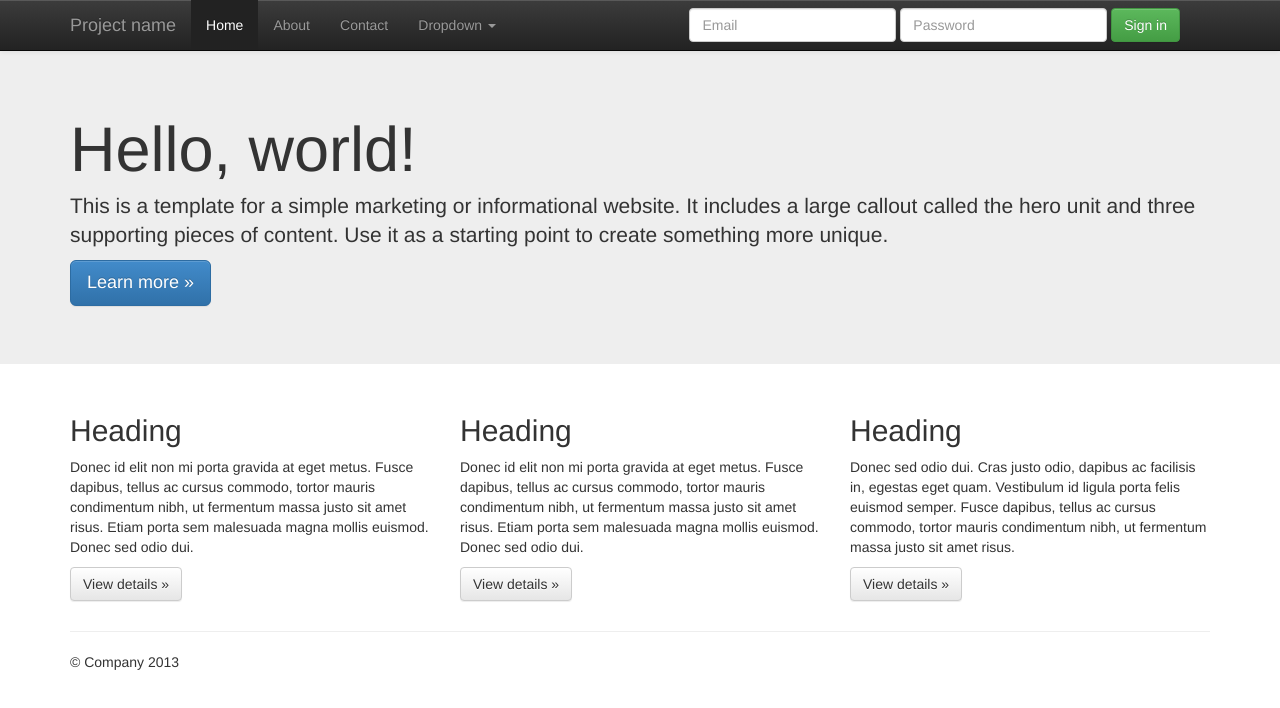
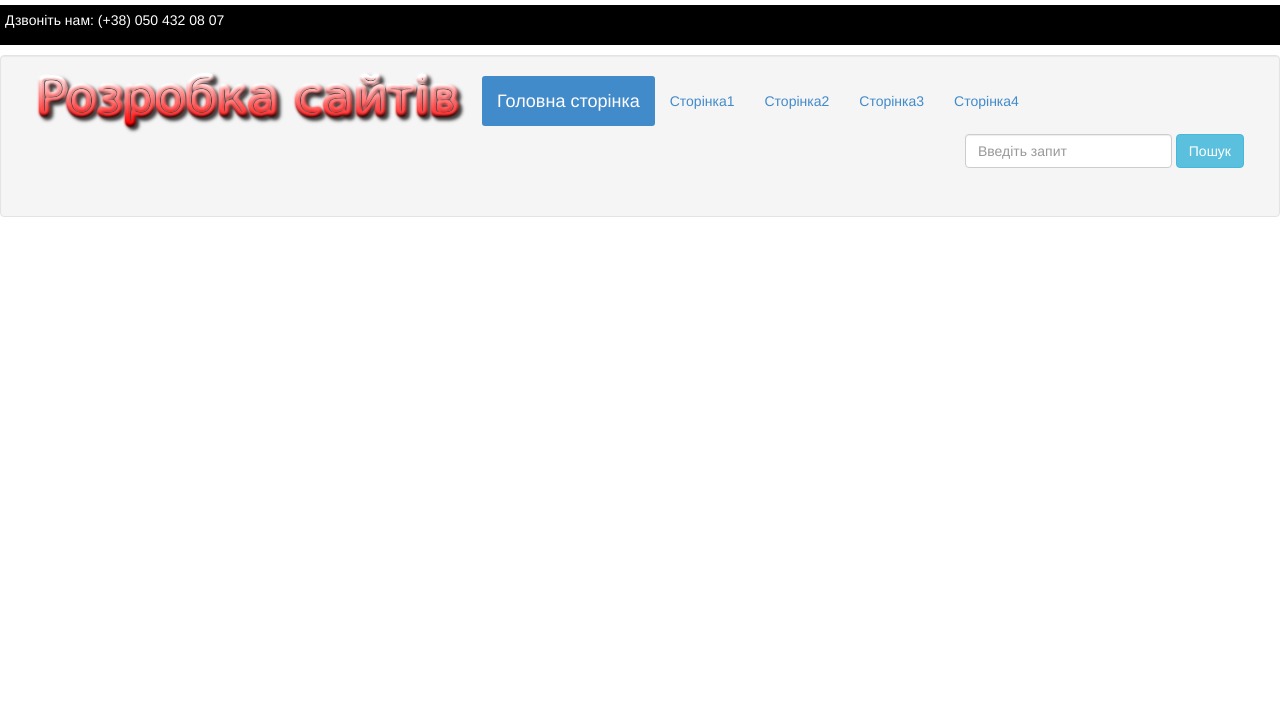
Before and after one commit to mech-math/studio, a plain HTML site: page index.html in a window 1280 px wide. Drawn offline with nearby package versions, Linux system fonts and the light colour scheme.

Commit message:
Зміни

```diff
--- a/index.html
+++ b/index.html
@@ -1,124 +1,61 @@
 <!DOCTYPE html>
-    <head>
-        <!--встановлюємо кодування-->
-       <meta charset="utf-8">
+<html>
+<head>
+    <title>Головна сторінка</title>
+    <meta name="viewport" content="width=device-width, initial-scale=1.0">
+    <meta charset="utf-8"
+    <!-- Bootstrap -->
+    <link href="css/bootstrap.min.css" rel="stylesheet">
 
-        <meta http-equiv="X-UA-Compatible" content="IE=edge,chrome=1">
-        <title></title>
+    <!-- HTML5 Shim and Respond.js IE8 support of HTML5 elements and media queries -->
+    <!-- WARNING: Respond.js doesn't work if you view the page via file:// -->
+    <!--[if lt IE 9]>
+    <script src="https://oss.maxcdn.com/libs/html5shiv/3.7.0/html5shiv.js"></script>
+    <script src="https://oss.maxcdn.com/libs/respond.js/1.3.0/respond.min.js"></script>
+    <![endif]-->
+</head>
+<style type="text/css">
+.well{
+    margin-top:10px;
+margin-bottom:5px;
+}
+.logotip{
+margin-top:-100px;
+margin-bottom:-100px;
+}
+.info{
+background-color: #000000;
+color: #ffffff;
+    margin-top: 5px;
+    padding:5px;
+}
+</style>
+<body>
+<div class="info">
+<p>Дзвоніть нам: (+38) 050 432 08 07</p>
+</div>
+<div class="well">
+<nav class="navbar" role="navigation">
+<a class="navbar-brand" href="#"><img src="логотип.jpg" class="logotip"></a>
+<a class="navbar-brand btn-sm btn-primary " href="#">Головна сторінка</a>
+<ul class="nav navbar-nav">
+      <li><a href="#">Сторінка1</a></li>
+	  <li><a href="#">Сторінка2</a></li>
+	  <li><a href="#">Сторінка3</a></li>
+	  <li><a href="#">Сторінка4</a></li>
+	  </ul>
 
-        <!--для SEO оптимізації-->
-        <meta name="description" content="">
-        <meta name="viewport" content="width=device-width">
-
-        <!--підключення bootstrap-->
-        <link rel="stylesheet" href="css/bootstrap.min.css">
-
-        <!--не знаю чому вон тут, напевне треба-->
-        <style>
-            body {
-                padding-top: 50px;
-                padding-bottom: 20px;
-            }
-        </style>
-
-    <!--підключимо тему -->
-        <link rel="stylesheet" href="css/bootstrap-theme.min.css">
-        <link rel="stylesheet" href="css/main.css">
-
-        <script src="js/vendor/modernizr-2.6.2-respond-1.1.0.min.js"></script>
-    </head>
-    <body>
-        <!--[if lt IE 7]>
-            <p class="chromeframe">You are using an <strong>outdated</strong> browser. Please <a href="http://browsehappy.com/">upgrade your browser</a> or <a href="http://www.google.com/chromeframe/?redirect=true">activate Google Chrome Frame</a> to improve your experience.</p>
-        <![endif]-->
-    <div class="navbar navbar-inverse navbar-fixed-top">
-      <div class="container">
-        <div class="navbar-header">
-          <button type="button" class="navbar-toggle" data-toggle="collapse" data-target=".navbar-collapse">
-            <span class="icon-bar"></span>
-            <span class="icon-bar"></span>
-            <span class="icon-bar"></span>
-          </button>
-          <a class="navbar-brand" href="#">Project name</a>
-        </div>
-        <div class="navbar-collapse collapse">
-          <ul class="nav navbar-nav">
-            <li class="active"><a href="#">Home</a></li>
-            <li><a href="#about">About</a></li>
-            <li><a href="#contact">Contact</a></li>
-            <li class="dropdown">
-              <a href="#" class="dropdown-toggle" data-toggle="dropdown">Dropdown <b class="caret"></b></a>
-              <ul class="dropdown-menu">
-                <li><a href="#">Action</a></li>
-                <li><a href="#">Another action</a></li>
-                <li><a href="#">Something else here</a></li>
-                <li class="divider"></li>
-                <li class="dropdown-header">Nav header</li>
-                <li><a href="#">Separated link</a></li>
-                <li><a href="#">One more separated link</a></li>
-              </ul>
-            </li>
-          </ul>
-          <form class="navbar-form navbar-right">
-            <div class="form-group">
-              <input type="text" placeholder="Email" class="form-control">
-            </div>
-            <div class="form-group">
-              <input type="password" placeholder="Password" class="form-control">
-            </div>
-            <button type="submit" class="btn btn-success">Sign in</button>
-          </form>
-        </div><!--/.navbar-collapse -->
+	  <form class="navbar-form navbar-right" role="search">
+      <div class="form-group">
+        <input type="text" class="form-control" placeholder="Введіть запит">
       </div>
-    </div>
-
-    <!-- Main jumbotron for a primary marketing message or call to action -->
-    <div class="jumbotron">
-      <div class="container">
-        <h1>Hello, world!</h1>
-        <p>This is a template for a simple marketing or informational website. It includes a large callout called the hero unit and three supporting pieces of content. Use it as a starting point to create something more unique.</p>
-        <p><a class="btn btn-primary btn-lg">Learn more &raquo;</a></p>
-      </div>
-    </div>
-
-    <div class="container">
-      <!-- Example row of columns -->
-      <div class="row">
-        <div class="col-lg-4">
-          <h2>Heading</h2>
-          <p>Donec id elit non mi porta gravida at eget metus. Fusce dapibus, tellus ac cursus commodo, tortor mauris condimentum nibh, ut fermentum massa justo sit amet risus. Etiam porta sem malesuada magna mollis euismod. Donec sed odio dui. </p>
-          <p><a class="btn btn-default" href="#">View details &raquo;</a></p>
-        </div>
-        <div class="col-lg-4">
-          <h2>Heading</h2>
-          <p>Donec id elit non mi porta gravida at eget metus. Fusce dapibus, tellus ac cursus commodo, tortor mauris condimentum nibh, ut fermentum massa justo sit amet risus. Etiam porta sem malesuada magna mollis euismod. Donec sed odio dui. </p>
-          <p><a class="btn btn-default" href="#">View details &raquo;</a></p>
-       </div>
-        <div class="col-lg-4">
-          <h2>Heading</h2>
-          <p>Donec sed odio dui. Cras justo odio, dapibus ac facilisis in, egestas eget quam. Vestibulum id ligula porta felis euismod semper. Fusce dapibus, tellus ac cursus commodo, tortor mauris condimentum nibh, ut fermentum massa justo sit amet risus.</p>
-          <p><a class="btn btn-default" href="#">View details &raquo;</a></p>
-        </div>
-      </div>
-
-      <hr>
-
-      <footer>
-        <p>&copy; Company 2013</p>
-      </footer>
-    </div> <!-- /container -->        <script src="//ajax.googleapis.com/ajax/libs/jquery/1.10.1/jquery.min.js"></script>
-        <script>window.jQuery || document.write('<script src="js/vendor/jquery-1.10.1.min.js"><\/script>')</script>
-
-        <script src="js/vendor/bootstrap.min.js"></script>
-
-        <script src="js/plugins.js"></script>
-        <script src="js/main.js"></script>
-
-        <script>
-            var _gaq=[['_setAccount','UA-XXXXX-X'],['_trackPageview']];
-            (function(d,t){var g=d.createElement(t),s=d.getElementsByTagName(t)[0];
-            g.src='//www.google-analytics.com/ga.js';
-            s.parentNode.insertBefore(g,s)}(document,'script'));
-        </script>
-    </body>
+      <button type="submit" class="btn btn-info btn-default">Пошук</button>
+    </form>
+</nav>
+</div>
+<!-- jQuery (necessary for Bootstrap's JavaScript plugins) -->
+<script src="https://code.jquery.com/jquery.js"></script>
+<!-- Include all compiled plugins (below), or include individual files as needed -->
+<script src="js/bootstrap.min.js"></script>
+</body>
 </html>
```
Also changed, not shown: index1.html (added, +21 -0 lines), css/bootstrap-theme.css, css/bootstrap.css, css/main.css (line endings or trailing spaces), index3.html (added), Новый текстовый документ.txt (added), логотип.jpg (added).
